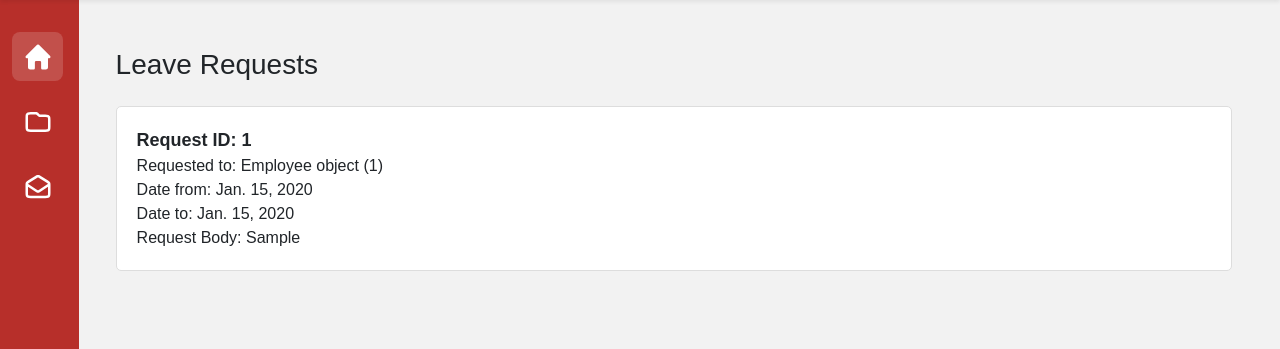
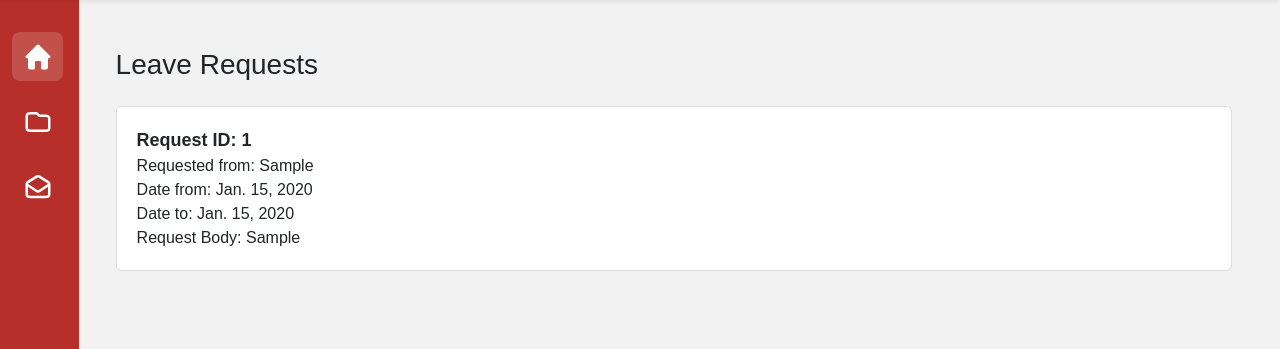
Before and after one commit to YatinBajajOP/HRWhiz, a Django app: template HRwhiz/templates/mgrreq.html in a window 1280 px wide. Shown: the part 72-421 px from the top of the page. Run offline with Django 4.2, Linux system fonts and the light colour scheme; tables that the repository leaves empty hold one stand-in row (values such as "Sample post"); the template is opened without the code that fills it: values that come from a table or form of the project are taken from there, most other values are stand-ins (such as "Sample title", 1, 10 or a date in 2020); some libraries are stand-ins or nearby versions.

Commit message:
Added leave request from field

```diff
--- a/HRwhiz/employee/models.py
+++ b/HRwhiz/employee/models.py
@@ -61,6 +61,7 @@ class LeaveRequest(models.Model):
     date_to = models.DateField(auto_now=False, auto_now_add=False)
     reason = models.CharField(max_length=100)
     req_to = models.ForeignKey(Employee, on_delete=models.CASCADE, default=None)
+    req_from = models.CharField(max_length=300, default="Ujjwal Jamuar")
     type = models.CharField(max_length=300, default="Casual")
 
     class Meta:
--- a/HRwhiz/employee/views.py
+++ b/HRwhiz/employee/views.py
@@ -67,7 +67,7 @@ def leave_request(request):
 
         # Create and save a new LeaveRequest object
         if mgr_id is not None:
-            new_leave_request = LeaveRequest(id=str(uuid.uuid4()),date_from=date_from, date_to=date_to, reason=reason, req_to = mgr_id, type=type)
+            new_leave_request = LeaveRequest(id=str(uuid.uuid4()),date_from=date_from, date_to=date_to, reason=reason, req_to = mgr_id, req_from=request.session['name'], type=type)
             new_leave_request.save()
             if (request.session['designation']=='Manager'):
                 return redirect("/manager")
--- a/HRwhiz/templates/mgrreq.html
+++ b/HRwhiz/templates/mgrreq.html
@@ -80,7 +80,7 @@
                     Request ID: {{ request.id }}
                 </div>
                 <div>
-                    Requested to: {{ request.req_to }}
+                    Requested from: {{ request.req_from }}
                 </div>
                 <div>
                     Date from: {{ request.date_from }}
```
Also changed, not shown: HRwhiz/employee/migrations/0005_leaverequest_req_from_alter_askhr_id_and_more.py (added).
